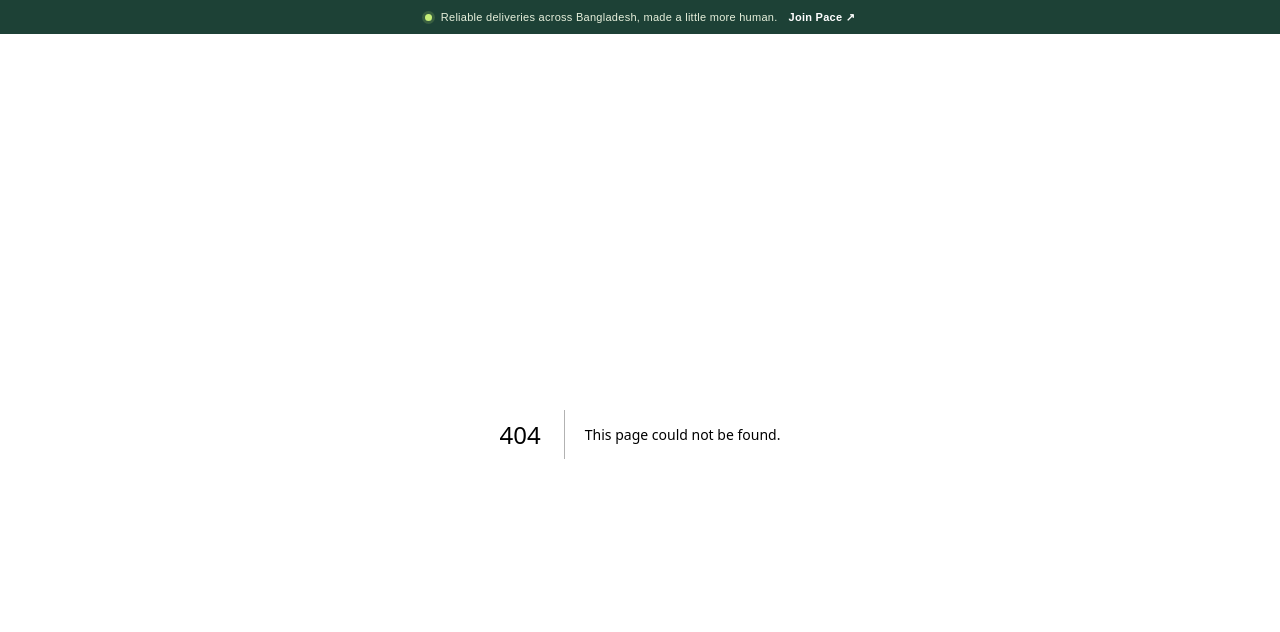
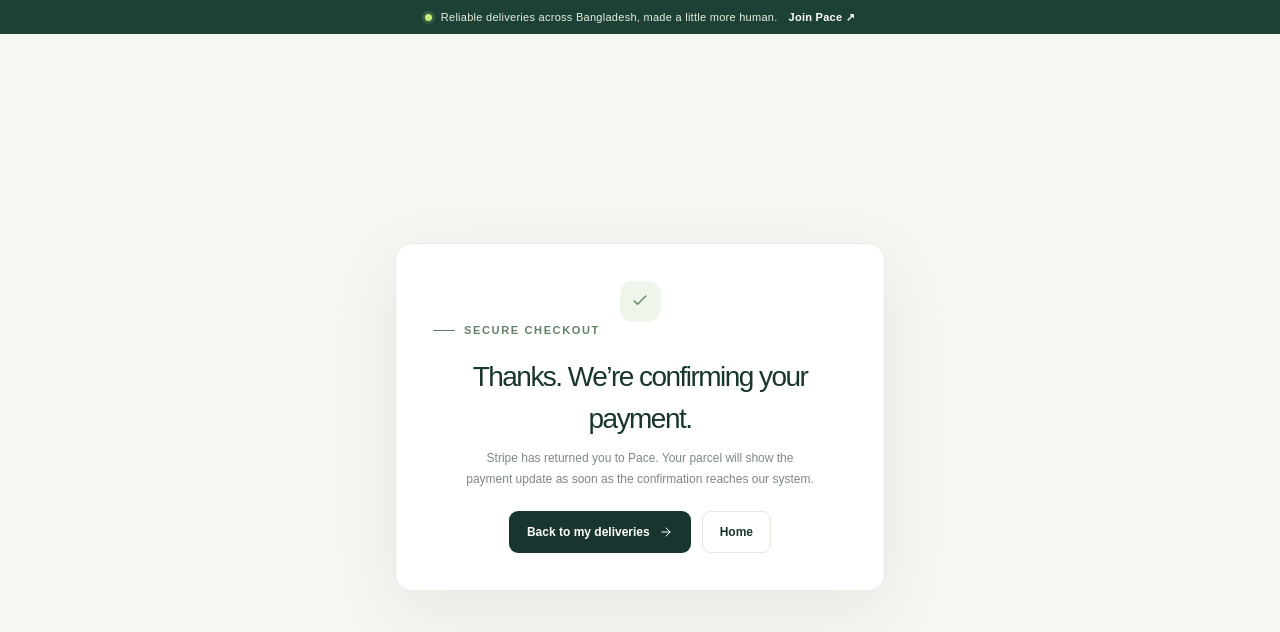
Before and after one commit to RubayatHassan/Courier-Logistics-Platform-Frontend, a Next.js app: page /payment/success in a window 1280 px wide. Before the commit this address had no page. Shown: the top 632 px of the page. Built offline with nearby package versions, Linux system fonts and the light colour scheme.

Commit message:
feat: add payment confirmation return page

```diff
--- /dev/null
+++ b/app/payment/success/page.tsx
@@ -0,0 +1,6 @@
+import Link from "next/link";
+import { Icon } from "@/components/icon";
+
+export default function PaymentSuccessPage() {
+  return <main className="payment-result"><section className="payment-result-card"><span className="empty-mark"><Icon name="check" size={20} /></span><div className="eyebrow">Secure checkout</div><h1>Thanks. We’re confirming your payment.</h1><p>Stripe has returned you to Pace. Your parcel will show the payment update as soon as the confirmation reaches our system.</p><div className="hero-buttons" style={{ justifyContent: "center", marginTop: 22 }}><Link className="btn" href="/dashboard">Back to my deliveries <Icon name="arrowRight" size={14} /></Link><Link className="btn btn-light" href="/">Home</Link></div></section></main>;
+}
```
